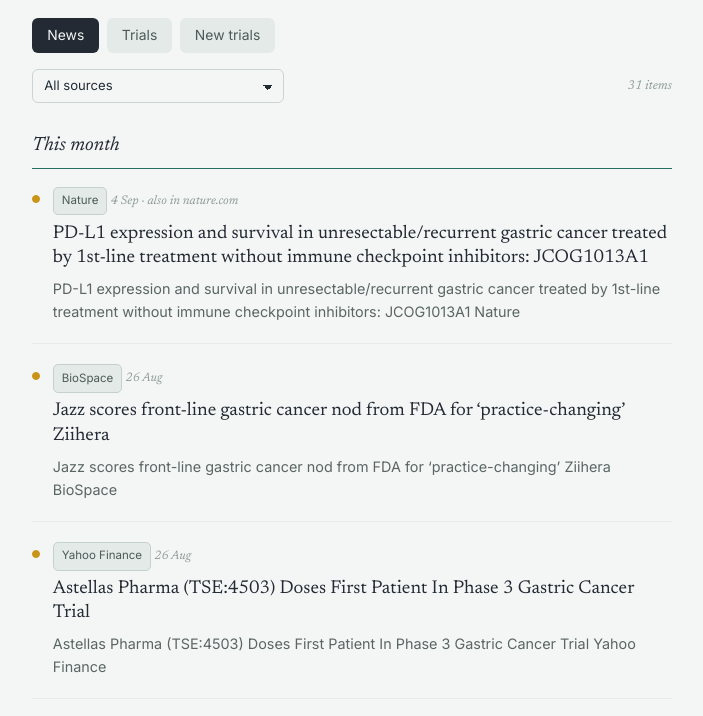
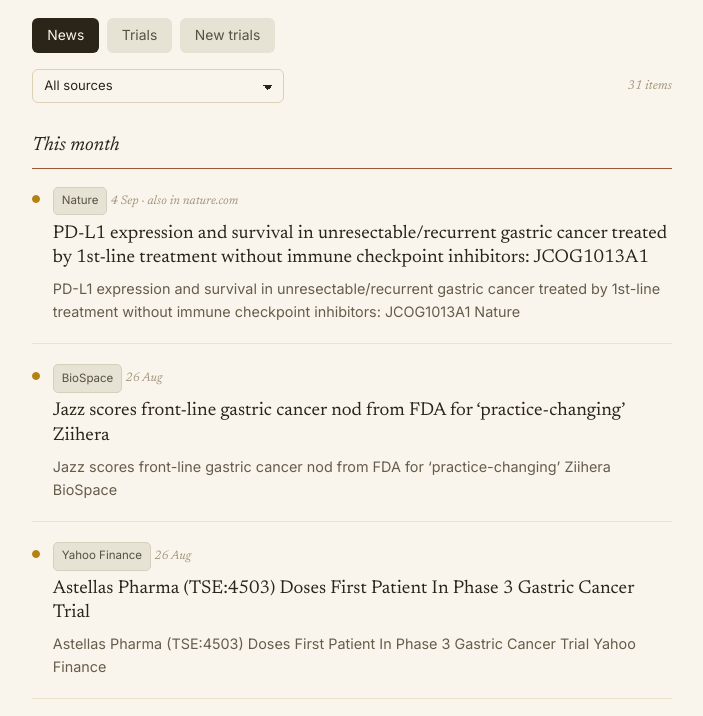
Before and after one commit to schn00/gastric, a plain HTML site: page index.html in a window 1280 px wide. Shown: the part 118-834 px from the top of the page, without its empty margins (288-991 px from the left). Drawn offline with Linux system fonts and the light colour scheme.

Commit message:
Add files via upload

```diff
--- a/index.html
+++ b/index.html
@@ -8,50 +8,50 @@
 <link rel="icon" href="icons/favicon-32.png" sizes="32x32">
 <link rel="icon" href="icons/favicon.ico" sizes="any">
 <meta name="apple-mobile-web-app-title" content="MGC">
-<meta name="theme-color" id="theme-color" content="#f3f6f5">
+<meta name="theme-color" id="theme-color" content="#faf5ec">
 <link rel="preconnect" href="https://fonts.googleapis.com">
 <link rel="preconnect" href="https://fonts.gstatic.com" crossorigin>
 <link href="https://fonts.googleapis.com/css2?family=Newsreader:ital,opsz,wght@0,6..72,400;0,6..72,500;1,6..72,400&family=Inter:wght@400;500&family=IBM+Plex+Mono:wght@400;500&display=swap" rel="stylesheet">
 <style>
 :root {
-  --paper:      #f3f6f5;
-  --ink:        #232a33;
-  --muted:      #5b6664;
-  --faint:      #8d9a98;
-  --rule:       #e5ecea;
-  --rule-firm:  #cad5d2;
-  --accent:     #256f61;   /* teal — wordmark and section rules */
-  --signal:     #c99418;   /* amber — unread dot, new count, read ring */
-  --chip-bg:    #e3eae8;
-  --chip-ink:   #4d5a57;
-  --chip-line:  #c5d1ce;
-  --go:         #256b47;
-  --go-bg:      #dcece2;
-  --go-line:    #b4d2c1;
-  --wait:       #8a6410;
-  --wait-bg:    #f4e8cd;
-  --wait-line:  #ddc79a;
+  --paper:      #faf5ec;
+  --ink:        #2b2419;
+  --muted:      #665c4b;
+  --faint:      #a3947b;
+  --rule:       #ebe1cd;
+  --rule-firm:  #ddd0b6;
+  --accent:     #9c5636;   /* clay — wordmark and section rules */
+  --signal:     #b3830f;   /* amber — unread dot, new count, read ring */
+  --chip-bg:    #e6e3d5;
+  --chip-ink:   #585040;
+  --chip-line:  #d5cfbb;
+  --go:         #3d5b30;
+  --go-bg:      #dfe6d4;
+  --go-line:    #c3d2b5;
+  --wait:       #7a5715;
+  --wait-bg:    #f7e5c3;
+  --wait-line:  #e3cd9e;
   --serif: "Newsreader", Georgia, serif;
   --sans:  "Inter", system-ui, -apple-system, sans-serif;
   --mono:  "IBM Plex Mono", ui-monospace, Menlo, monospace;
 }
 @media (prefers-color-scheme: dark) {
   :root:not([data-theme="light"]) {
-    --paper: #232a33; --ink: #e6ecec; --muted: #9aa6ad; --faint: #78848d;
-    --rule: #2e3740; --rule-firm: #3c4650;
-    --accent: #7fd4c1; --signal: #f5c14e;
-    --chip-bg: #2c353f; --chip-ink: #a5b1ba; --chip-line: #46515c;
-    --go: #7fd4a0; --go-bg: #1f3329; --go-line: #3c5f4a;
-    --wait: #f0bd6a; --wait-bg: #33291a; --wait-line: #57472a;
+    --paper: #141413; --ink: #e9e7e2; --muted: #a49a87; --faint: #7a7160;
+    --rule: #242320; --rule-firm: #36322b;
+    --accent: #cf7c53; --signal: #f5c14e;
+    --chip-bg: #201d17; --chip-ink: #a89c86; --chip-line: #34302a;
+    --go: #95bb82; --go-bg: #1e2a19; --go-line: #33452c;
+    --wait: #d8a961; --wait-bg: #2b2110; --wait-line: #473719;
   }
 }
 :root[data-theme="dark"] {
-    --paper: #232a33; --ink: #e6ecec; --muted: #9aa6ad; --faint: #78848d;
-    --rule: #2e3740; --rule-firm: #3c4650;
-    --accent: #7fd4c1; --signal: #f5c14e;
-    --chip-bg: #2c353f; --chip-ink: #a5b1ba; --chip-line: #46515c;
-    --go: #7fd4a0; --go-bg: #1f3329; --go-line: #3c5f4a;
-    --wait: #f0bd6a; --wait-bg: #33291a; --wait-line: #57472a;
+    --paper: #141413; --ink: #e9e7e2; --muted: #a49a87; --faint: #7a7160;
+    --rule: #242320; --rule-firm: #36322b;
+    --accent: #cf7c53; --signal: #f5c14e;
+    --chip-bg: #201d17; --chip-ink: #a89c86; --chip-line: #34302a;
+    --go: #95bb82; --go-bg: #1e2a19; --go-line: #33452c;
+    --wait: #d8a961; --wait-bg: #2b2110; --wait-line: #473719;
 }
 * { box-sizing: border-box; }
 html { -webkit-text-size-adjust: 100%; }
@@ -284,7 +284,7 @@
   }
   function isDark() {
     var choice = stored();
-    if (choice) return choice === "dark";
+    if (choice === "dark" || choice === "light") return choice === "dark";
     return query ? query.matches : false;
   }
   function paint() {
@@ -295,7 +295,7 @@
       button.title = button.getAttribute("aria-label");
     }
     var meta = $("theme-color");
-    if (meta) meta.setAttribute("content", dark ? "#232a33" : "#f3f6f5");
+    if (meta) meta.setAttribute("content", dark ? "#141413" : "#faf5ec");
   }
 
   var choice = stored();
```
